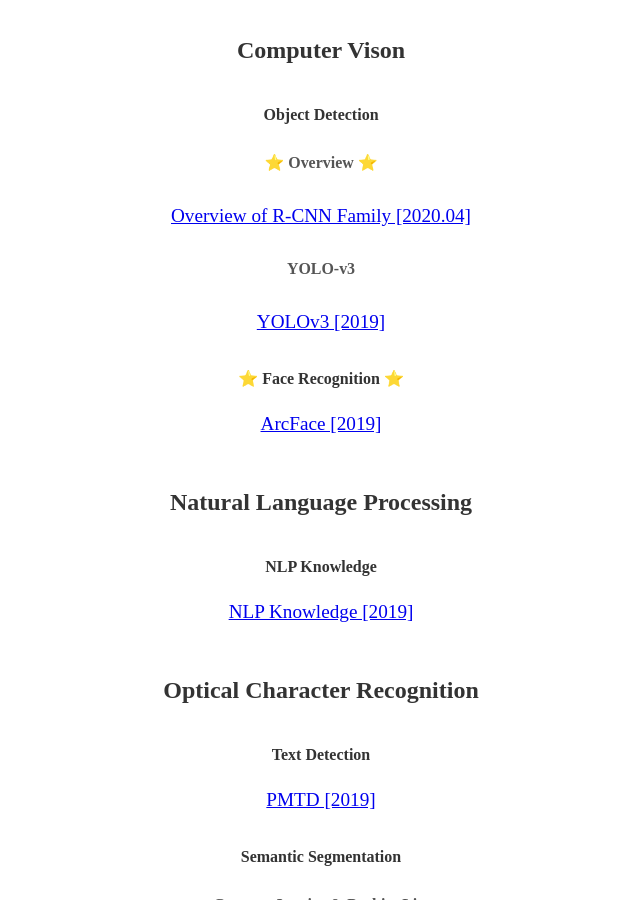
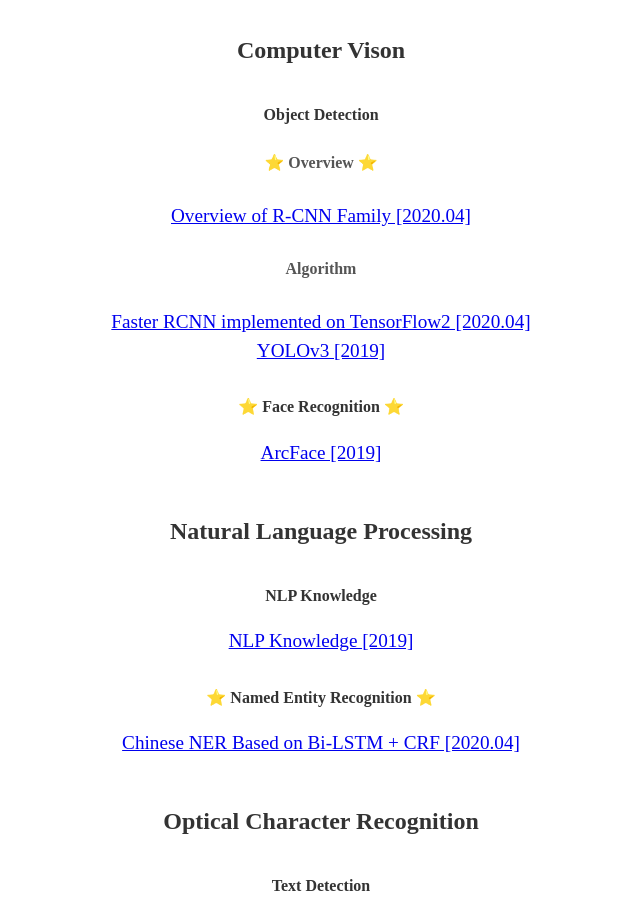
Before and after one commit to Noba1anc3/Noba1anc3.github.io, a Jekyll site: the page built from index.html, in a window 1280 px wide and 900 px high, scrolled down 4053 px. Shown: the whole window, without its empty margins (319-959 px from the left). Built offline with Jekyll 4.4.1, drawn with Linux system fonts in a browser that asks for light colours; some web fonts are replaced; some of the changed text lies outside the part shown.

Commit message:
Update about.html

```diff
--- a/_includes/about.html
+++ b/_includes/about.html
@@ -64,9 +64,13 @@
   <h3>Computer Vison</h3>
 
   <h4>Object Detection</h4>
+
   <h5>⭐ Overview ⭐</h5>
   <a target="_blank" href="https://noba1anc3.github.io/2020/04/15/R-CNN-Family.html">Overview of R-CNN Family [2020.04]</a>
-  <h5>YOLO-v3</h5>
+
+  <h5>Algorithm</h5>
+  <a target="_blank" href="https://github.com/Noba1anc3/Faster-RCNN-TensorFlow-2">Faster RCNN implemented on TensorFlow2 [2020.04]</a>
+  <br>
   <a target="_blank" href="https://github.com/Noba1anc3/yolov3">YOLOv3 [2019]</a>
 
   <h4>⭐ Face Recognition ⭐</h4>
@@ -76,16 +80,16 @@
 
   <h4>NLP Knowledge</h4>
   <a target="_blank" href="https://github.com/Noba1anc3/NLP-Knowledge">NLP Knowledge [2019]</a>
-<!--
+
   <h4>⭐ Named Entity Recognition ⭐</h4>
   <a target="_blank" href="https://github.com/Noba1anc3/CH-NER">Chinese NER Based on Bi-LSTM + CRF [2020.04]</a>
- -->
+
   <h3>Optical Character Recognition</h3>
 
   <h4>Text Detection</h4>
   <a target="_blank" href="https://github.com/Noba1anc3/PMTD">PMTD [2019]</a>
 
-<!--   <h4>Semantic Segmentation @ State Key Laboratory of Software Development Environment</h4> -->
+  <h4>Semantic Segmentation @ State Key Laboratory of Software Development Environment</h4>
 
   <h4>Semantic Segmentation</h4>
 
```
